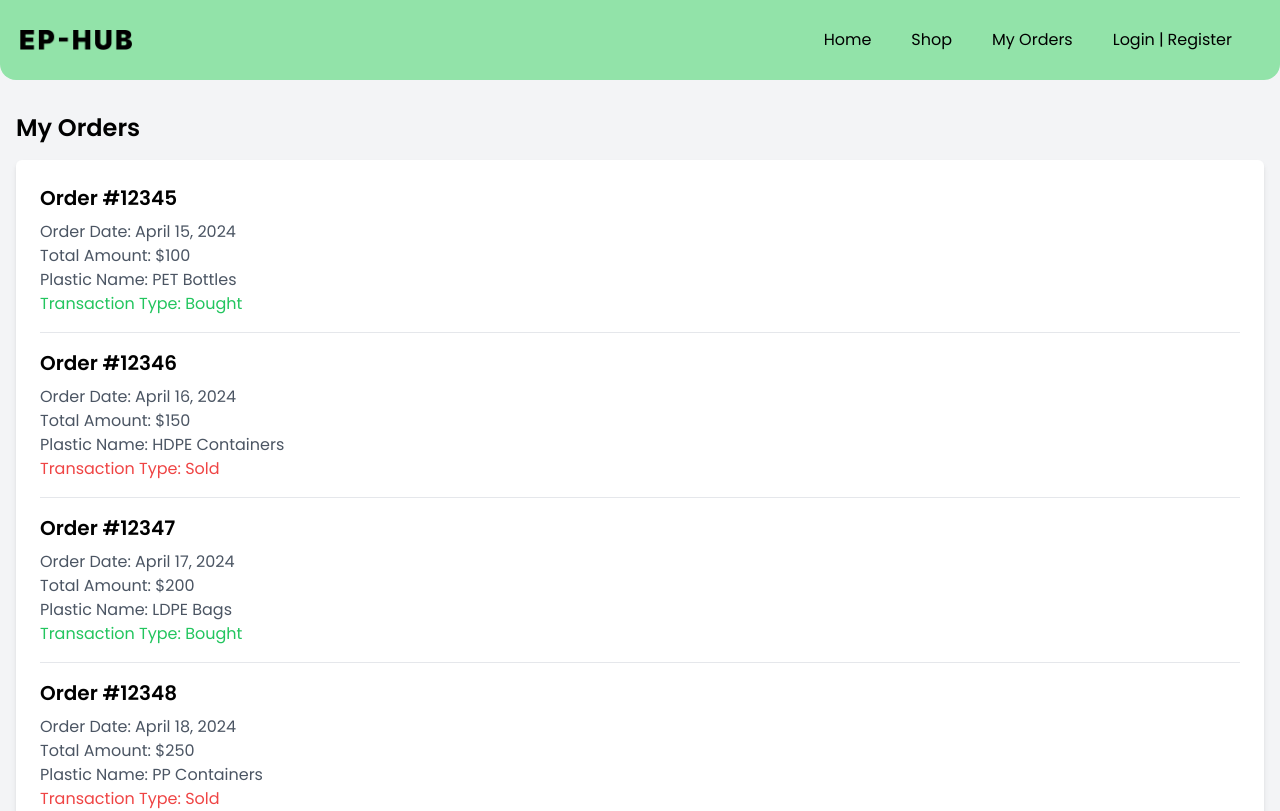
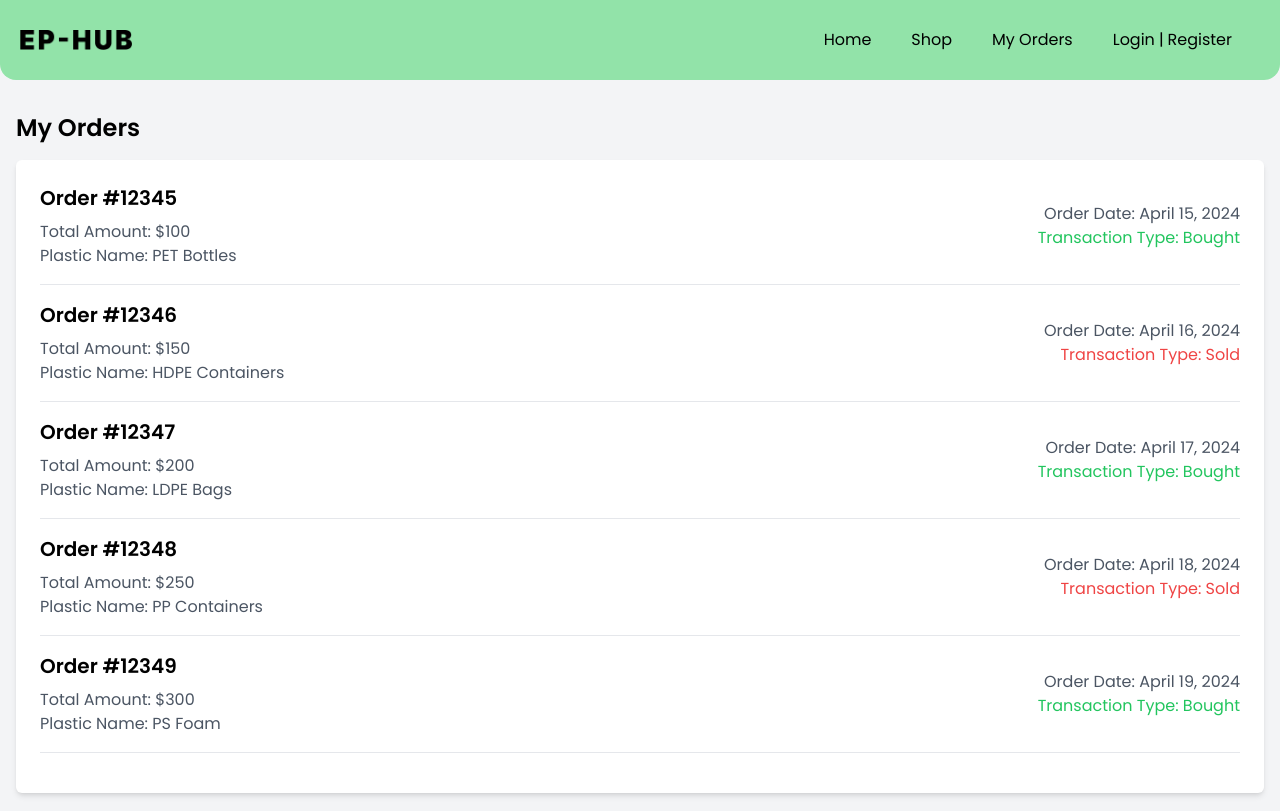
Before and after one commit to ElzaAnnThomas/EP-HUB-Frontend, a React (Vite) app: page /my-orders in a window 1280 px wide. Shown: the top 811 px of the page. Built offline with nearby package versions, Linux system fonts and the light colour scheme.

Commit message:
my orders page set

```diff
--- a/src/Pages/MyOrders.jsx
+++ b/src/Pages/MyOrders.jsx
@@ -54,12 +54,19 @@ const MyOrders = () => {
           {/* Map through ordersData array to display each order */}
           {ordersData.length ? (
             ordersData.map((order) => (
-              <div key={order.id} className="border-b pb-4 mb-4">
-                <h2 className="text-xl font-semibold mb-2">Order #{order.id}</h2>
-                <p className="text-gray-600">Order Date: {order.date}</p>
-                <p className="text-gray-600">Total Amount: ${order.totalAmount}</p>
-                <p className="text-gray-600">Plastic Name: {order.plasticName}</p>
-                <p className={`text-gray-600 ${order.transactionType === "Bought" ? "text-green-500" : "text-red-500"}`}>Transaction Type: {order.transactionType}</p>
+              <div key={order.id} className="border-b pb-4 mb-4 flex justify-between items-center">
+                {/* Left Side - Order Details */}
+                <div>
+                  <h2 className="text-xl font-semibold mb-2">Order #{order.id}</h2>
+                  <p className="text-gray-600">Total Amount: ${order.totalAmount}</p>
+                  <p className="text-gray-600">Plastic Name: {order.plasticName}</p>
+                </div>
+
+                {/* Right Side - Date and Transaction Type */}
+                <div className="text-right">
+                  <p className="text-gray-600">Order Date: {order.date}</p>
+                  <p className={`text-gray-600 ${order.transactionType === "Bought" ? "text-green-500" : "text-red-500"}`}>Transaction Type: {order.transactionType}</p>
+                </div>
               </div>
             ))
           ) : (
```
